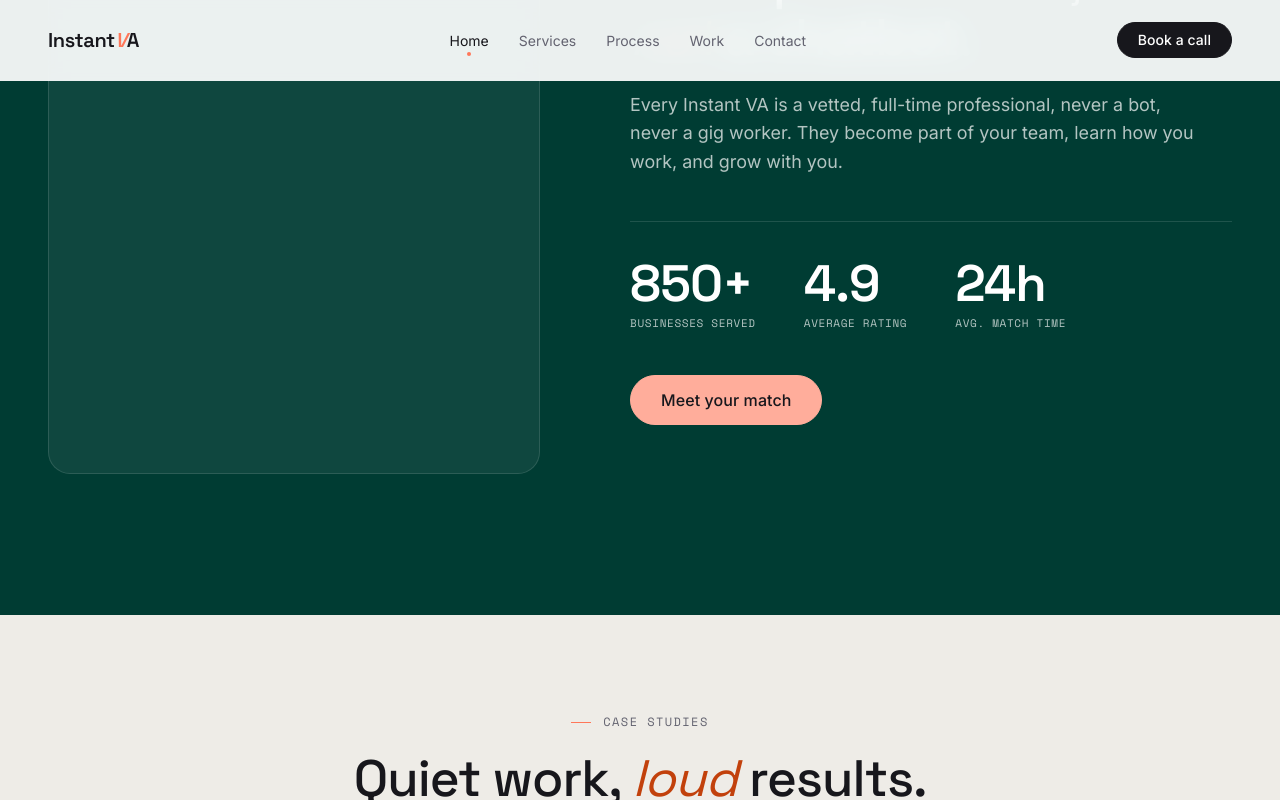
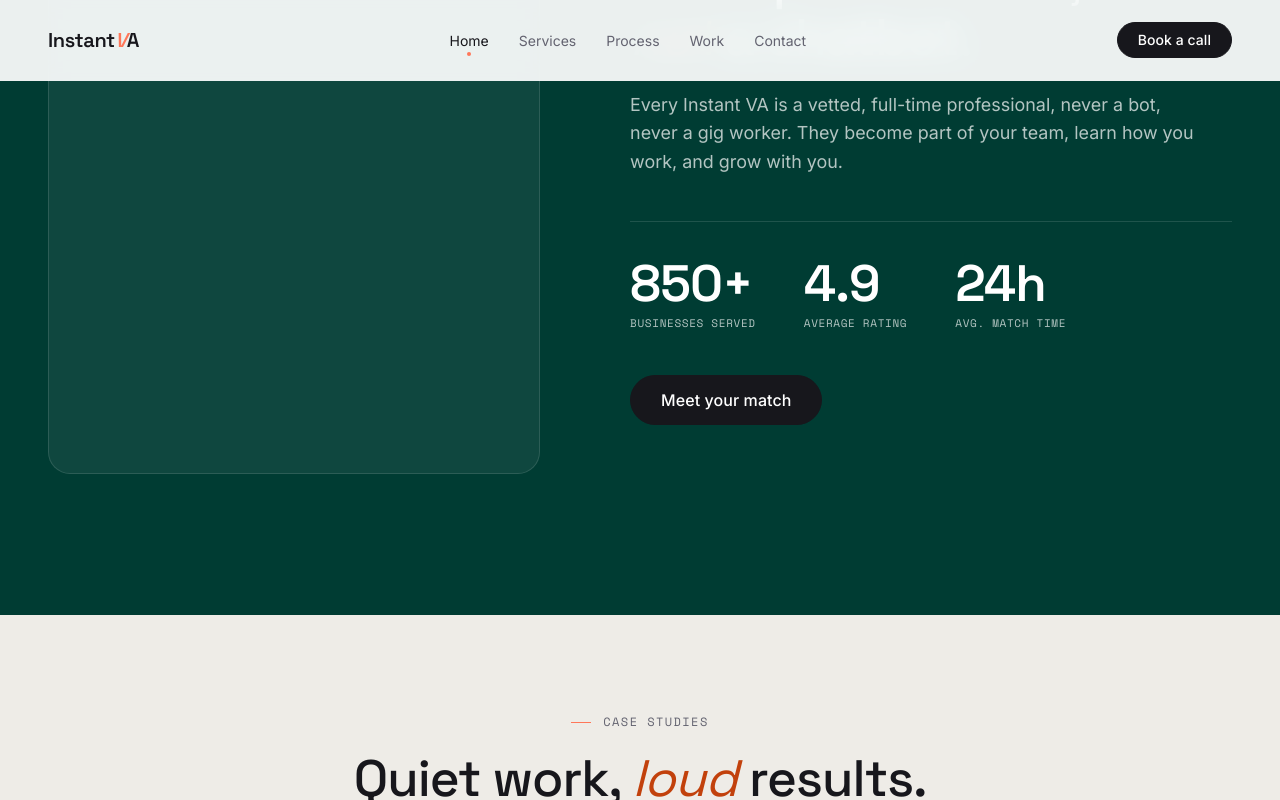
Before and after one commit to martinkilombe/Virtual-Assistant, a Next.js app: page / in a window 1280 px wide. In both pictures the pointer is over the link "Meet your match". Shown: the part 2827-3627 px from the top of the page. Built offline with nearby package versions, Linux system fonts and the light colour scheme.

Commit message:
change green card

```diff
--- a/src/app/globals.css
+++ b/src/app/globals.css
@@ -265,7 +265,7 @@ em { font-style: italic; }
 
 /* White pill — on dark surfaces */
 .iva-btn--light { background: var(--on-dark); color: var(--ink); border-color: var(--on-dark); }
-.iva-btn--light:hover { background: var(--clay-soft); border-color: var(--clay-soft); color: var(--ink); }
+.iva-btn--light:hover { background: var(--ink); border-color: var(--ink); color: var(--on-dark); }
 
 /* Outlined pill */
 .iva-btn--outline { background: transparent; color: var(--ink); border-color: var(--line); }
```
